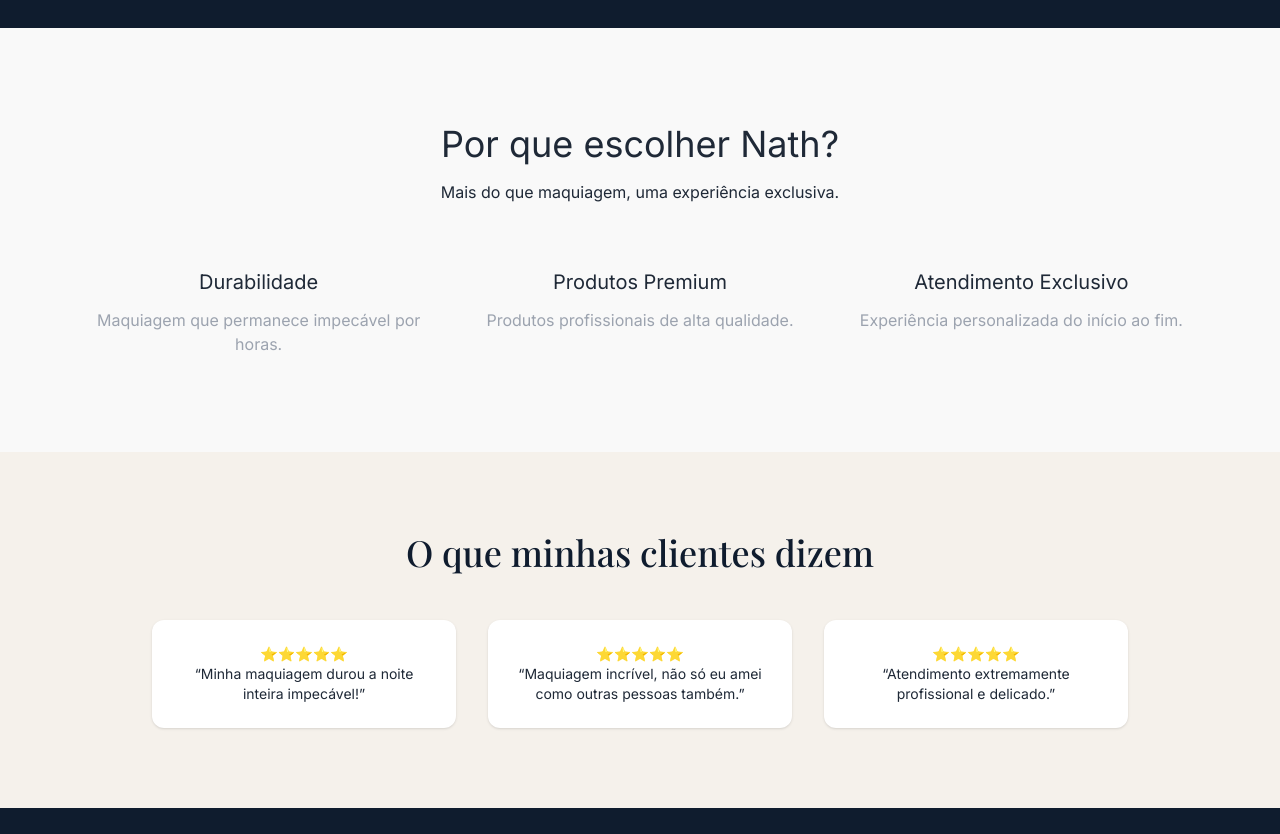
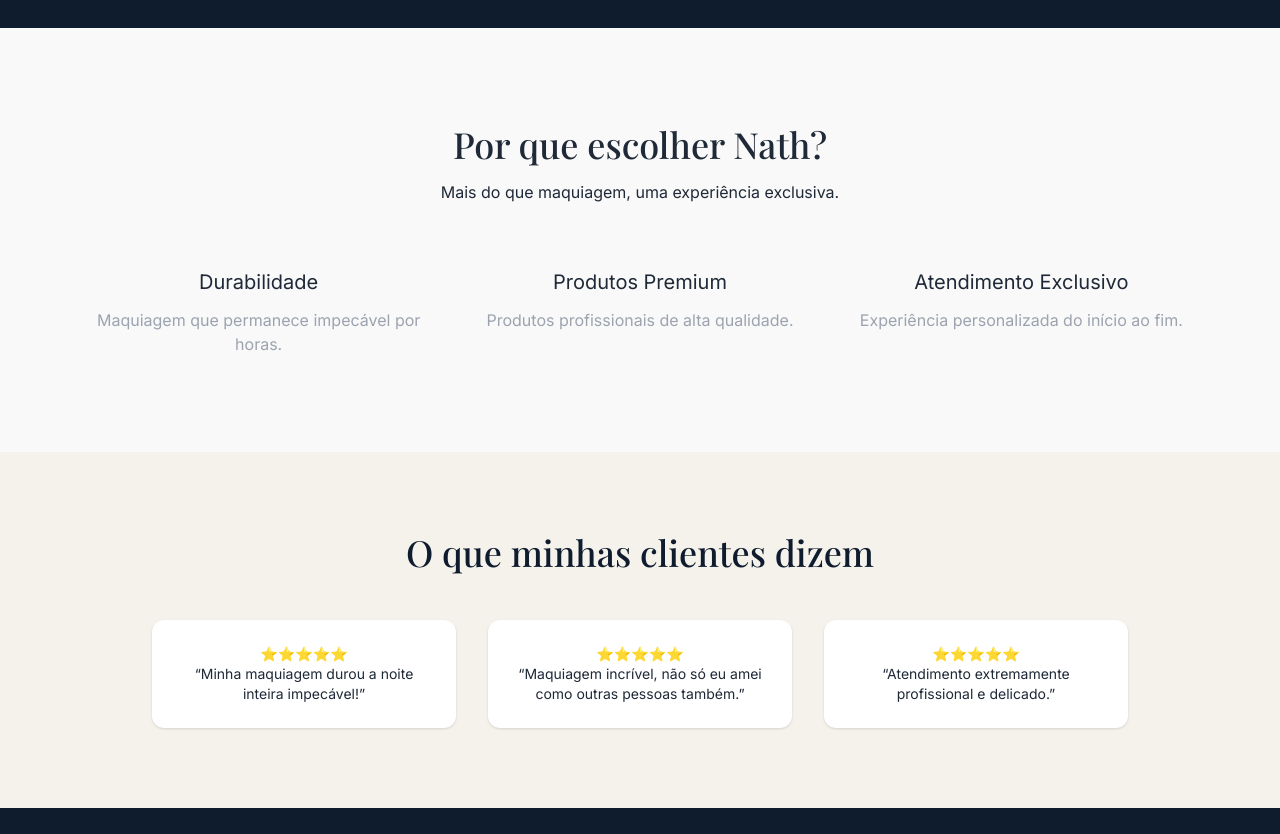
Before and after one commit to dayanecavalcante/nathbardelli, a plain HTML site: page index.html in a window 1280 px wide. Shown: the part 3060-3894 px from the top of the page. Drawn offline with nearby package versions, Linux system fonts and the light colour scheme.

Commit message:
index.html

```diff
--- a/index.html
+++ b/index.html
@@ -193,7 +193,7 @@ style="background-image: url('hero.jpg.png');">
 <!-- BENEFÍCIOS -->
 <section id="beneficios" class="py-24 bg-softWhite">
   <div class="max-w-6xl mx-auto px-6 text-center mb-16 fade-up">
-    <h2 class="text-4xl mb-4">Por que escolher Nath?</h2>
+    <h2 class="text-4xl mb-4 font-serif">Por que escolher Nath?</h2>
     <p class="text-softwhite-400">Mais do que maquiagem, uma experiência exclusiva.</p>
   </div>
 
```
